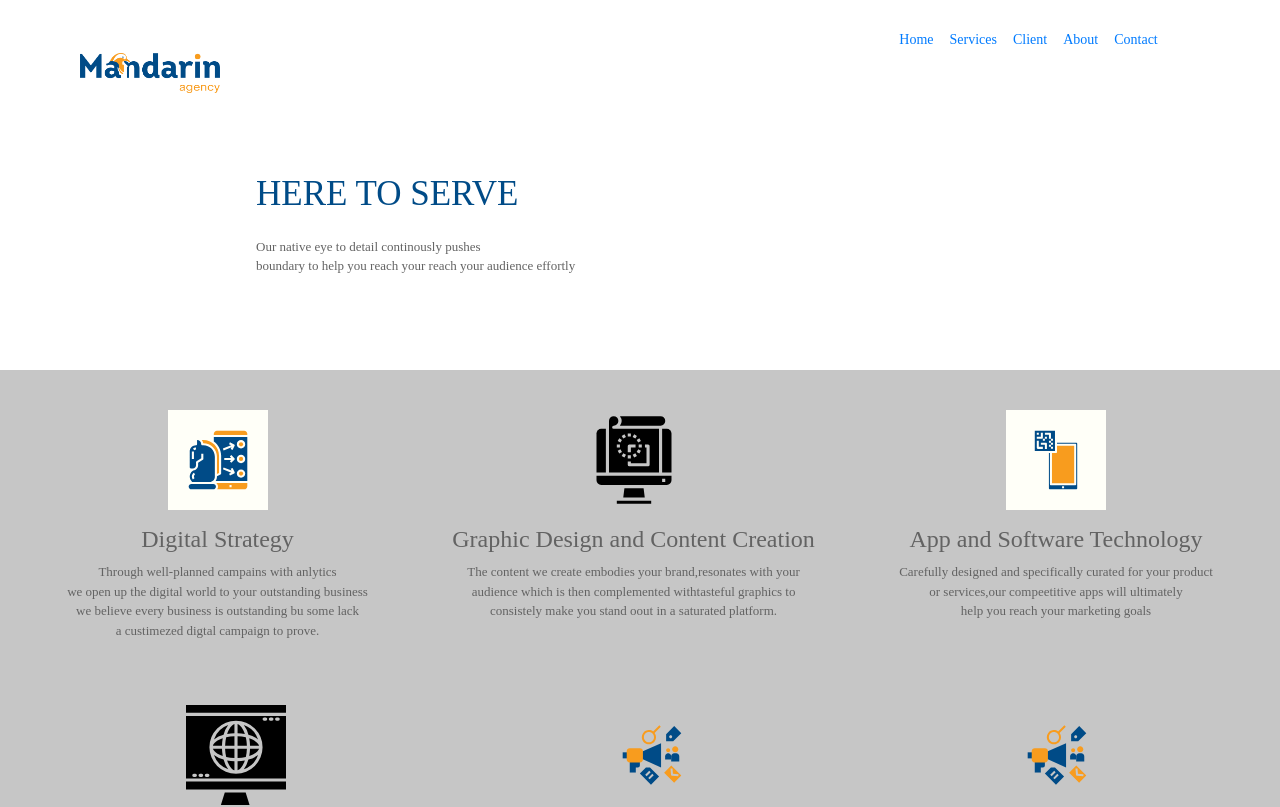
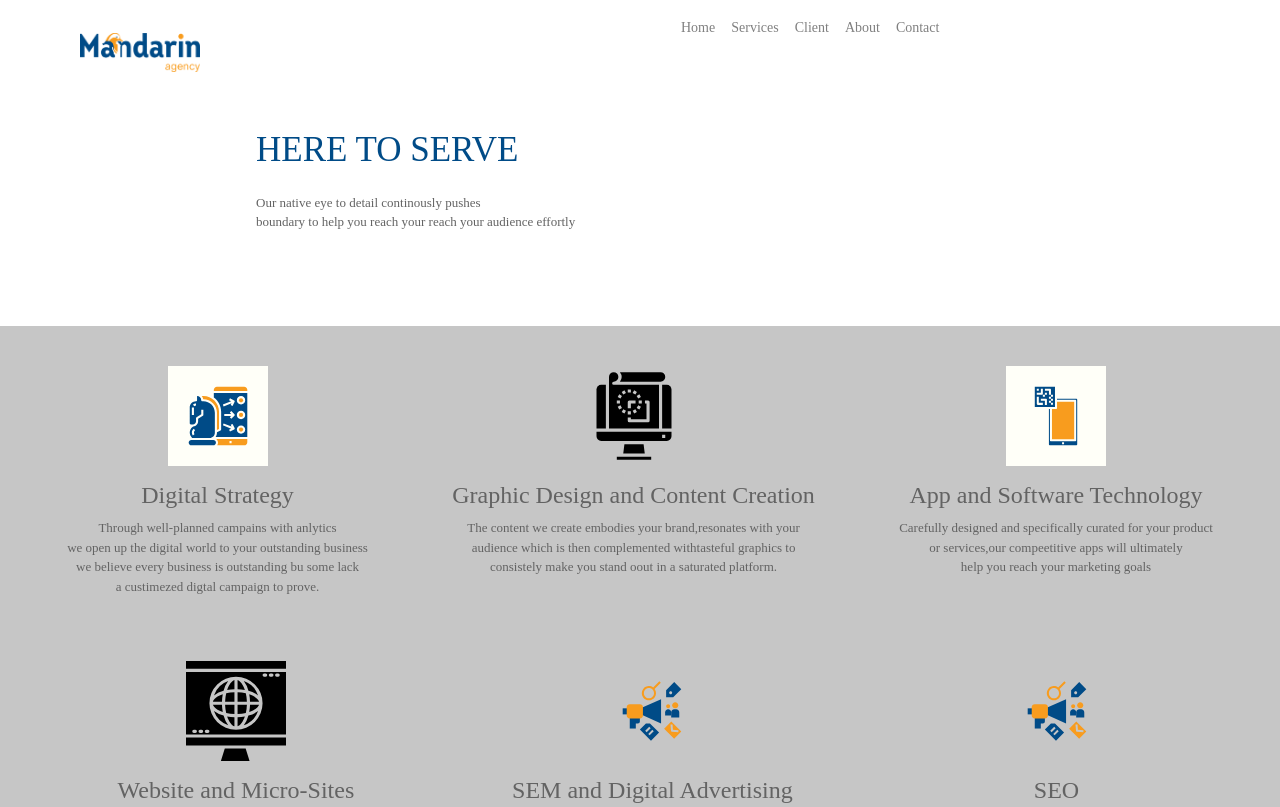
Before and after one commit to T-code1/mandarin-web, a React (Create React App) app: page /explore in a window 1280 px wide. Shown: the top 807 px of the page. Built offline with nearby package versions, Linux system fonts and the light colour scheme; a web font is replaced by a local one.

Commit message:
fix explorer

```diff
--- a/src/components/explore.css
+++ b/src/components/explore.css
@@ -1,11 +1,17 @@
-/* .explore-container {
-  background-image: url("../images/explore.png");
-  background-size: cover;
-} */
+
 .explores {
   background-color: #5555;
   color: #636363;
 }
+a.homeNav {
+  color: gray;
+}
+a.homeNav:hover {
+ text-decoration: none;
+  background-color: #f89c1e;
+  opacity: 0.5;
+  }
+
 .toServe {
   color: #004b87;
   font-size: 35px;
@@ -48,26 +54,8 @@ img#stategy {
   padding: 25px;
 }
 
-/* .strategyPragraph p {
-  color: #636363;
-  margin: 0px;
-  font-size: 12px;
-}
 
-.firstRow {
-  display: flex;
-  justify-content: space-around;
-  margin: 30px 0px 30px 0px;
-}
-.strategyTitle h2 {
-  font-size: 25px;
-  color: #636363;
-}
-.rowOne {
-  text-align: center;
-} */
 
-/* For Smartphones */
 @media all and (max-width: 670px) {
   .texts {
     margin: 15% 10%;
--- a/src/components/explore.js
+++ b/src/components/explore.js
@@ -6,10 +6,7 @@ import { Link } from 'react-router-dom';
 // import { Link } from "react-scroll";
 
 const logStyles = {
-	height: 40,
-	width: 140,
-	marginTop: 40
-	//  position: 'fixed'
+	 position: 'fixed'
 };
 
 const navStyles = {
@@ -18,8 +15,8 @@ const navStyles = {
 	fontWeight: 8,
 	padding: 2,
 	marginTop: '3%',
-	marginRight: '10%'
-	// position:'fixed'
+	marginRight: '10%',
+	position:'fixed'
 };
 
 const Explore = (props) => {
@@ -31,7 +28,7 @@ const Explore = (props) => {
 		<div>
 			<div id={id}>
 				<Row>
-					<Col xs="8">
+					<Col xs="6">
 						<NavbarBrand href="/">
 							<img
 								style={logStyles}
@@ -48,31 +45,31 @@ const Explore = (props) => {
 								<Nav className="mr-auto" navbar style={navStyles}>
 									<NavItem>
 										<NavLink>
-											<Link to="/home">Home</Link>
+											<Link className="homeNav" to="/home">Home</Link>
 										</NavLink>
 									</NavItem>
 
 									<NavItem>
 										<NavLink>
-											<Link to="/services">Services</Link>
+											<Link className="homeNav" to="/services">Services</Link>
 										</NavLink>
 									</NavItem>
 
 									<NavItem>
 										<NavLink>
-											<Link to="/client">Client</Link>
+											<Link className="homeNav" to="/client">Client</Link>
 										</NavLink>
 									</NavItem>
 
 									<NavItem>
 										<NavLink>
-											<Link to="/about">About</Link>
+											<Link className="homeNav" to="/about">About</Link>
 										</NavLink>
 									</NavItem>
 
 									<NavItem>
 										<NavLink>
-											<Link to="/contact">Contact</Link>
+											<Link className="homeNav" to="/contact">Contact</Link>
 										</NavLink>
 									</NavItem>
 								</Nav>
--- a/src/components/home.css
+++ b/src/components/home.css
@@ -17,6 +17,10 @@ p span {
   padding-bottom: 5px;
   font-family: "intro-bold";
 }
+a:hover {
+  background-color: #f89c1e;
+  opacity: 0.5;
+  }
 
 .home_text {
   margin: 180px 20px 199px 110px;
@@ -35,7 +39,7 @@ span {
 .logo {
   margin-left: 80px;
   margin-top: 20px;
-  width: 140px;
+  width: 120px;
   height: 39px;
   position: fixed;
 }
--- a/src/components/navigation.js
+++ b/src/components/navigation.js
@@ -1,54 +1,37 @@
 import React, { useState } from 'react';
-import "./navigation.css"
-import {
-  Collapse,
-  Navbar,
-  NavbarToggler,
-  NavbarBrand,
-  Nav,
-  NavItem,
-  NavLink,
-  Row,
-  Col
-} from 'reactstrap';
-import { Link } from "react-scroll";
+import './navigation.css';
+import { Collapse, Navbar, NavbarToggler, NavbarBrand, Nav, NavItem, NavLink, Row, Col } from 'reactstrap';
+import { Link } from 'react-scroll';
 
 const Navigations = (props) => {
-  const { id } = props
-  const [isOpen, setIsOpen] = useState(false);
+	const { id } = props;
+	const [ isOpen, setIsOpen ] = useState(false);
 
 	const toggle = () => setIsOpen(!isOpen);
 
-  const logStyles = {
-    //  height: 40,
-    //  width: 140,
-    // marginTop:40,
-    // marginLeft:100
-    // position: 'fixed'
-  }
-
 	const navStyles = {
-    cursor: "pointer",
+		cursor: 'pointer',
 		fontSize: 14,
 		fontWeight: 8,
 		padding: 2,
-    marginTop: "3%",
-    marginRight: "10%",
+		marginTop: '3%',
+		marginRight: '10%',
 		position: 'fixed'
-  }
+	};
 
 	return (
 		<div id={id}>
 			<Row>
-        <Col xs="8">
-          <NavbarBrand href="/"><img style={logStyles} className="logo" src={require("../images/Official_Logo.png")} alt="pixels" /></NavbarBrand>
+				<Col xs="6">
+					<NavbarBrand href="/">
+						<img className="logo" src={require('../images/Official_Logo.png')} alt="pixels" />
+					</NavbarBrand>
 				</Col>
 				<Col>
-          <Navbar light expand="md" >
+					<Navbar light expand="md">
 						<NavbarToggler onClick={toggle} />
 						<Collapse isOpen={isOpen} navbar>
 							<Nav className="mr-auto" navbar style={navStyles}>
-
 								<NavItem>
 									<NavLink>
 										<Link
@@ -75,13 +58,11 @@ const Navigations = (props) => {
 											smooth={true}
 											offset={0}
 											duration={500}
-
 										>
 											SERVICES
 										</Link>
 									</NavLink>
 								</NavItem>
-
 
 								{/* This is the first navigation */}
 
@@ -101,7 +82,7 @@ const Navigations = (props) => {
 								</NavItem>
 
 								<NavItem>
-                  <NavLink >
+									<NavLink>
 										<Link
 											activeClass="active"
 											to="section5"
@@ -114,7 +95,6 @@ const Navigations = (props) => {
 										</Link>
 									</NavLink>
 								</NavItem>
-
 							</Nav>
 						</Collapse>
 					</Navbar>
@@ -122,6 +102,6 @@ const Navigations = (props) => {
 			</Row>
 		</div>
 	);
-}
+};
 
 export default Navigations;
--- a/src/components/services.css
+++ b/src/components/services.css
@@ -31,6 +31,9 @@ p {
   font-size: small;
   font-family: "chaletBook-regular";
 }
+#pexplore:hover{
+  background-color:darkblue;
+}
 
 #pexplore {
   color: #f89c1e;
@@ -40,6 +43,8 @@ p {
 #pexplore span {
   color: #f89c1e;
 }
+
+
 
 .title {
   padding: 10%;
```
Also changed, not shown: src/components/services.js (line endings or trailing spaces). Lines whose indentation alone changed are shown as unchanged.
